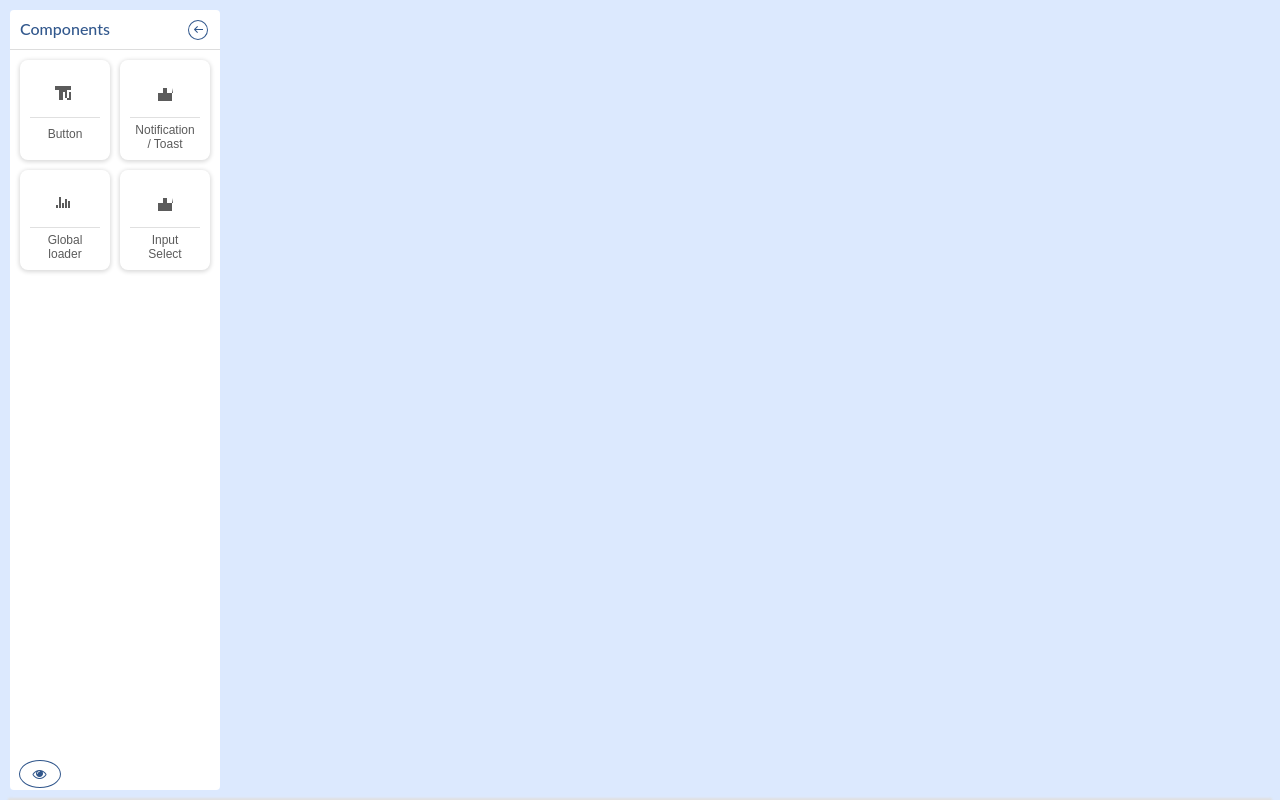
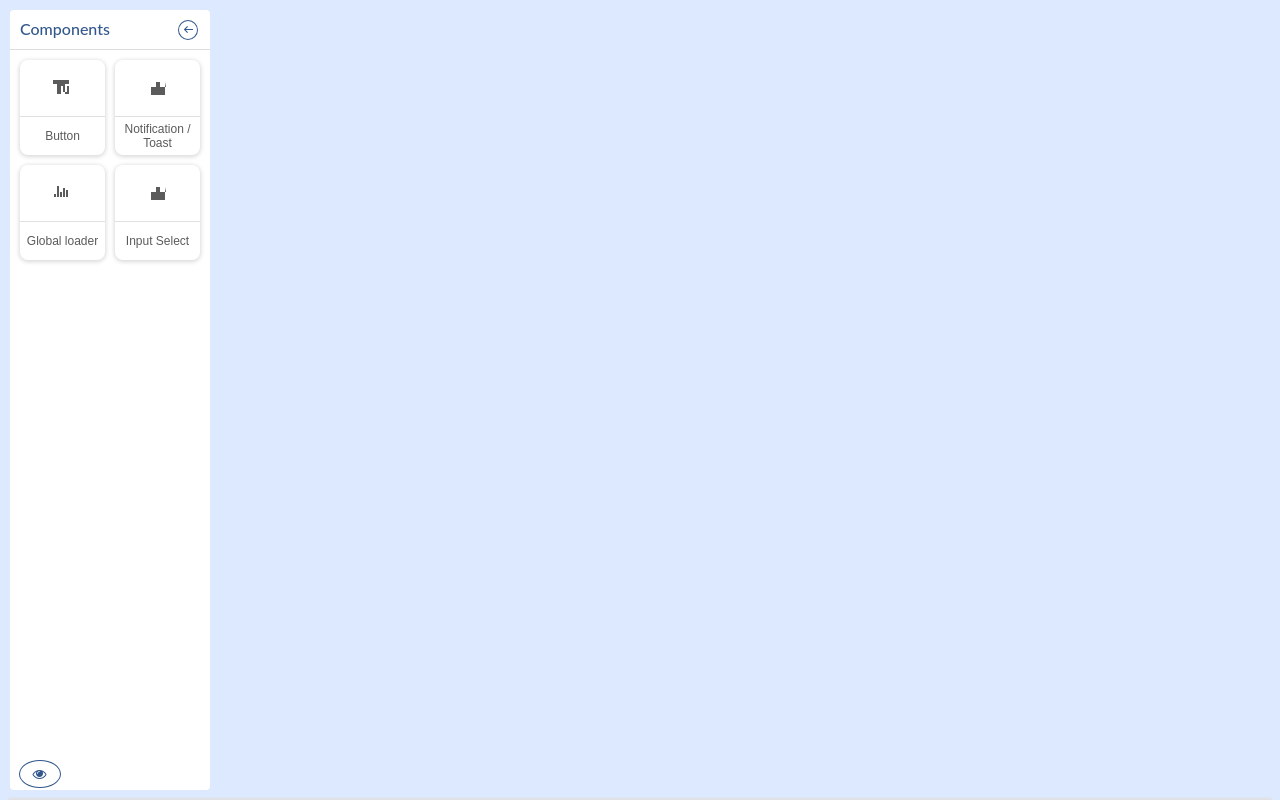
Before and after one commit to gregariousgovind/angularTheming, an Angular app: page /propertyPanel in a window 1280 px wide. Shown: the top 800 px of the page. Built offline with nearby package versions, Linux system fonts and the light colour scheme.

Commit message:
1 file modified

```diff
--- a/src/app/components/component-list/component-list.component.scss
+++ b/src/app/components/component-list/component-list.component.scss
@@ -2,7 +2,7 @@
   display: flex;
   flex-direction: column;
   height: calc(100vh - 20px);
-  width: 210px;
+  width: 200px;
   margin: 10px;
   background-color: #ffffff;
   border-radius: 4px;
@@ -81,10 +81,10 @@
         display: flex;
         flex-wrap: wrap;
         justify-content: center;
-        width: 90px;
-        height: 100px;
+        width: 85px;
+        height: 95px;
         line-height: 14px;
-        padding: 10px;
+        padding: 0;
         border: none;
         border-radius: 8px;
         background: none;
@@ -101,6 +101,8 @@
 
         &.selected {
           background-color: #32588d;
+          outline: 1px solid #32588d;
+          outline-offset: 2px;
           color: #ffffff;
           transform: scale(1.02);
 
```
